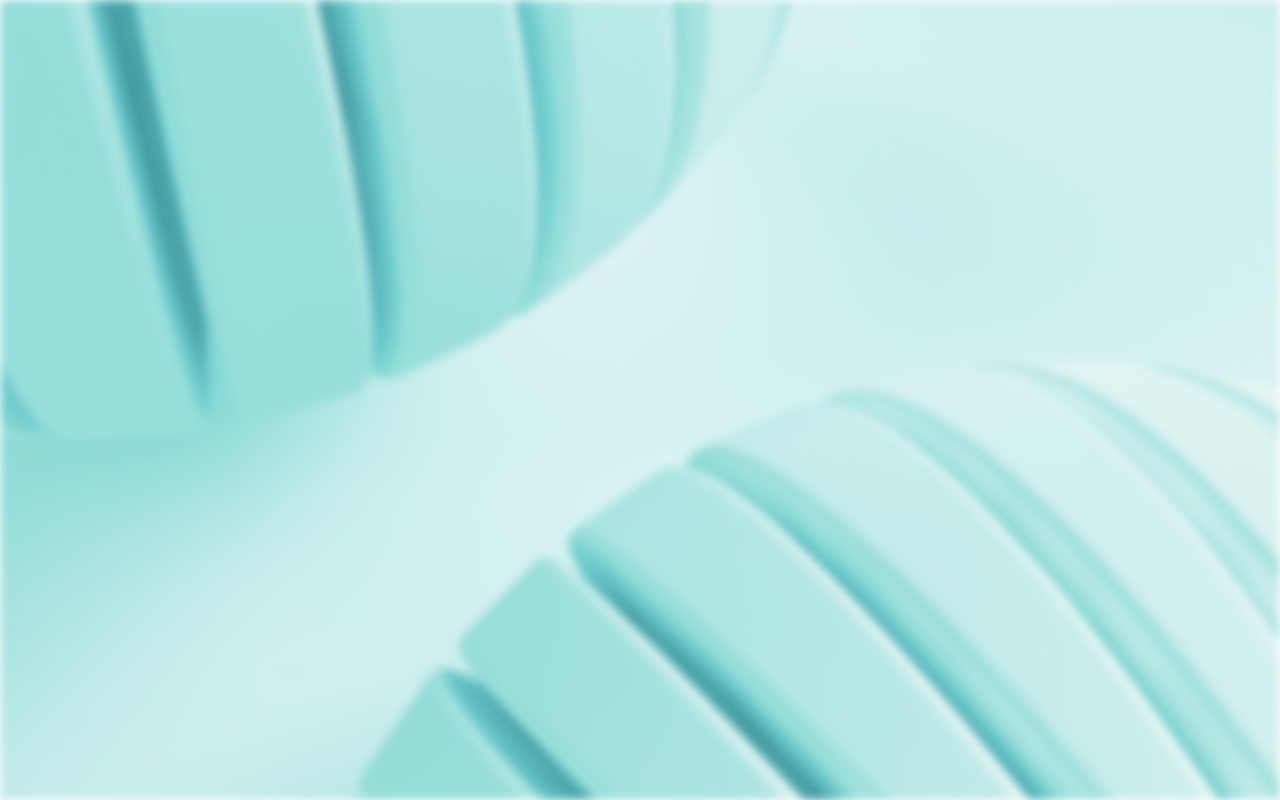
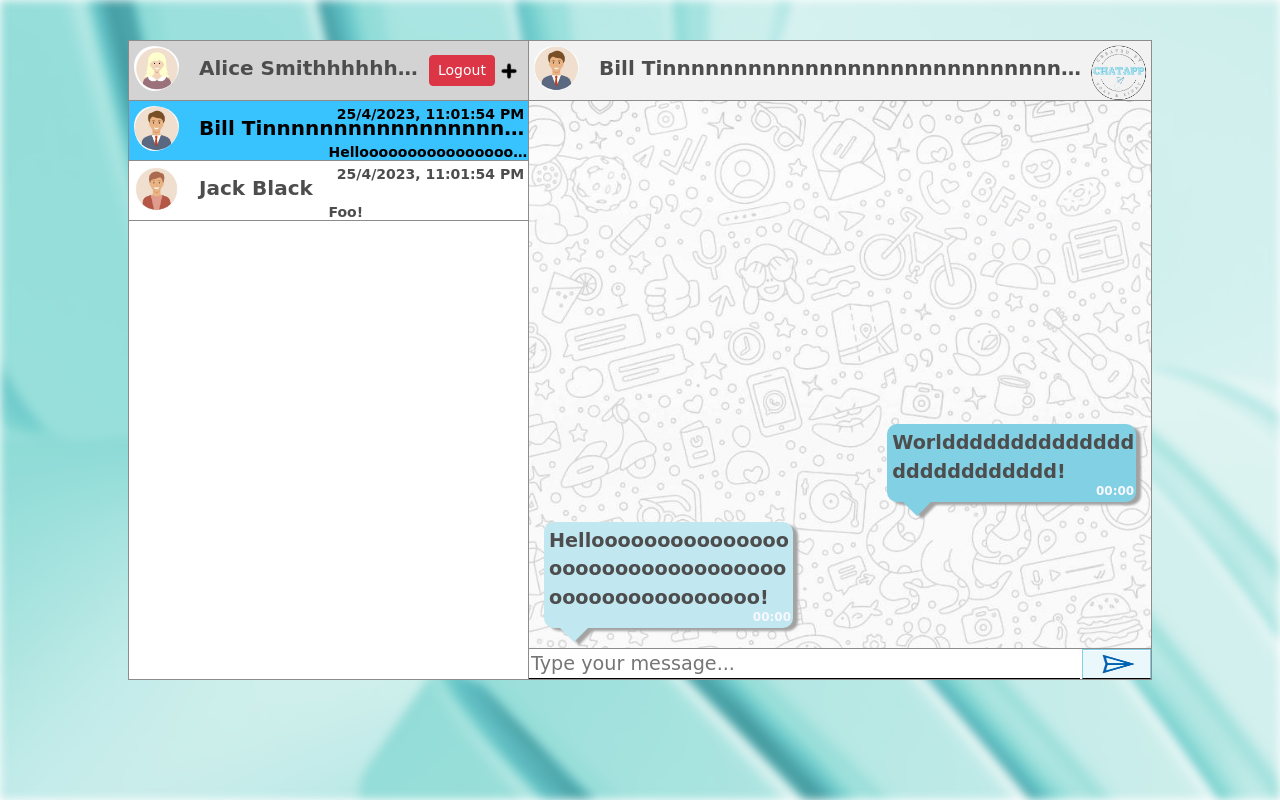
Before and after one commit to doximanman/Chatapp-Functionality-1B, a React (Create React App) app: page /Chat in a window 1280 px wide. Built offline with nearby package versions, Linux system fonts and the light colour scheme.

Commit message:
Fix chat css bugs

```diff
--- a/src/Chat/Chat.css
+++ b/src/Chat/Chat.css
@@ -33,6 +33,7 @@ body {
 }
 
 #main {
+    z-index: 2;
     position: relative;
     left: 10%;
     top: 5%;
@@ -260,7 +261,7 @@ body {
     border-color: #c1e7f1 transparent;
     display: block;
     width: 0;
-    bottom: -15px;
+    bottom: -14px;
     left: 10px;
 }
 
@@ -279,7 +280,7 @@ body {
     border-color: #82d0e3 transparent;
     display: block;
     width: 0;
-    bottom: -15px;
+    bottom: -14px;
     left: 10px;
 
 }
```
